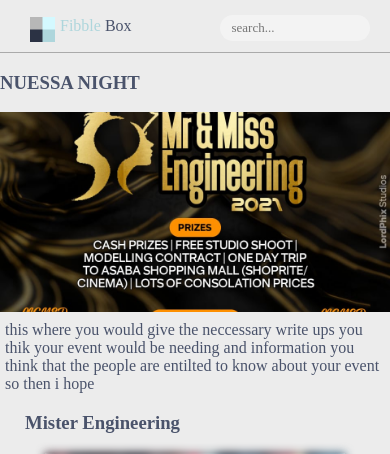
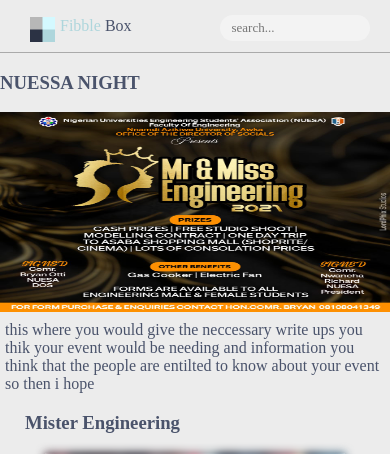
Before and after one commit to WinterDevelopers/fibble-box, a Django app: a page that uses templates/event.html in a window 390 px wide. Shown: the top 454 px of the page. Run offline with Django 3.2, Linux system fonts and the light colour scheme; data comes from the database, SQL or seed files in the repository; both versions use the stored data as it was after the commit.

Commit message:
adjusted

```diff
--- a/static/css/fibblebox_mobile.css
+++ b/static/css/fibblebox_mobile.css
@@ -188,7 +188,7 @@
     }
     .candidate{
         margin: 6vw auto;
-        height: 730px;
+        height: 750px;
         width: 300px;
 
     }
--- a/templates/event.html
+++ b/templates/event.html
@@ -7,7 +7,7 @@
 <h3>{{event.name}}</h3>
 
 <div class="event">
-    <img src="{{event.eventBanner}}" alt="" style="object-fit: cover; background-position: center;">
+    <img src="{{event.eventBanner}}" alt="" style="object-fit: fill; background-position: center;">
     <div style="margin: 5px;">
         this where you would give the neccessary write ups you thik your
         event would be needing and information you think that the people
```
Also changed, not shown: 2019_grandfinale_flyer.jpg (deleted), 20201206_230230.jpg (deleted), 9ja-party_2.jpg (deleted), AG_party_2.png (deleted), IMG-20211126-WA0001.jpg (added), IMG-20211126-WA0002.jpg (added), IMG-20211126-WA0013.jpg (added), IMG-20211126-WA0014.jpg (added), IMG-20211126-WA0015.jpg (added), IMG-20211126-WA0016.jpg (added), ads_for_jonas.ng.png (deleted), db.sqlite3, image-4.jpg (deleted), images_14.jpeg (deleted).
